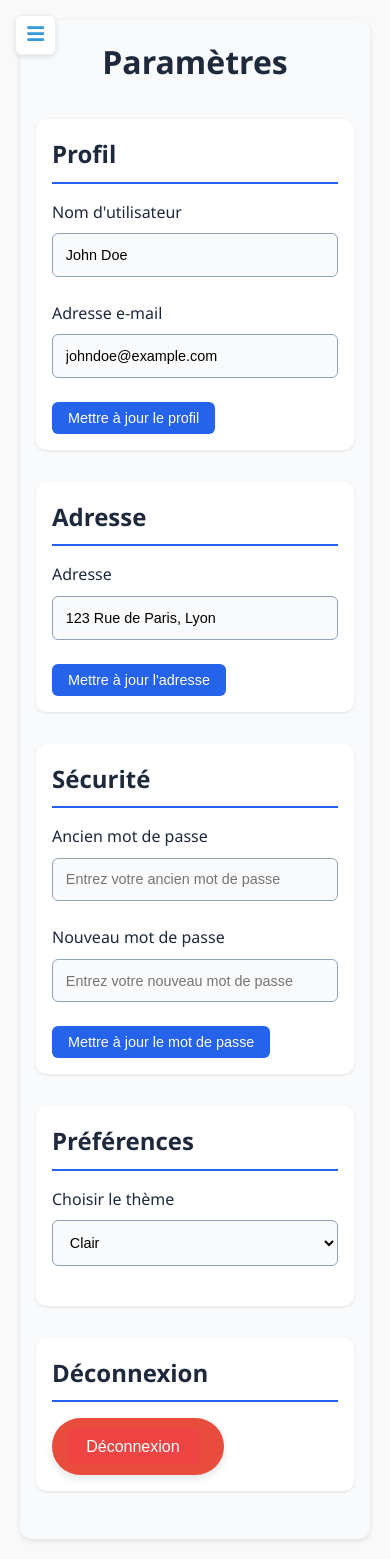
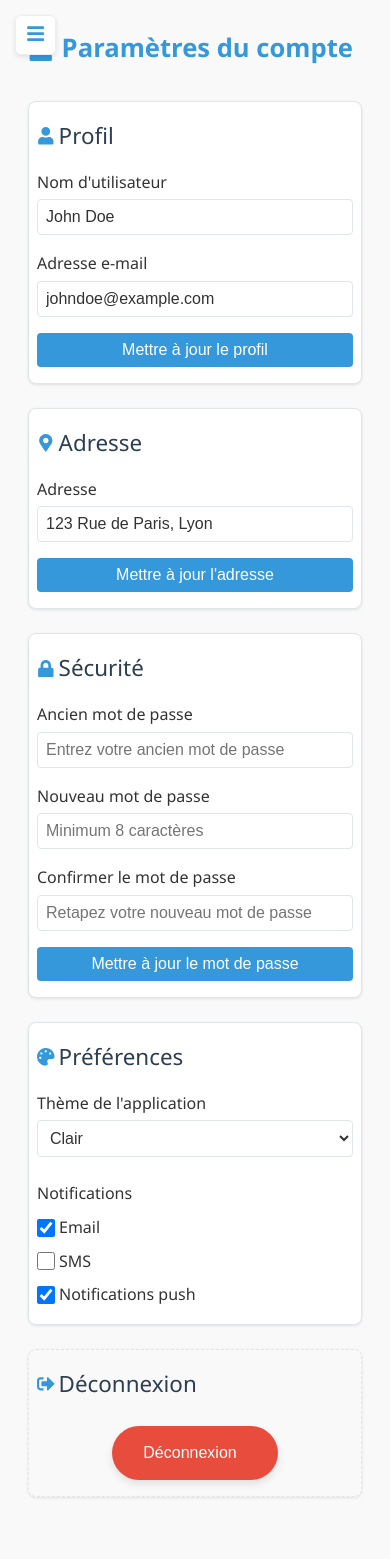
Before and after one commit to PaolaJeanne/dashboard, a React (Create React App) app: page /parametres in a window 390 px wide. Built offline with nearby package versions, Linux system fonts and the light colour scheme.

Commit message:
settings

```diff
--- a/src/pages/Parametres.js
+++ b/src/pages/Parametres.js
@@ -1,48 +1,128 @@
-import React, { useState } from 'react';
+import React, { useState, useEffect } from 'react';
 import '../styles/Parametres.css';
 import Logout from '../components/Logout';
+import { FaUser, FaMapMarkerAlt, FaLock, FaPalette, FaSignOutAlt } from 'react-icons/fa';
 
 const Parametres = () => {
-  const [username, setUsername] = useState('John Doe');
-  const [email, setEmail] = useState('johndoe@example.com');
+  // États initiaux avec localStorage pour persistance
+  const [username, setUsername] = useState(() => localStorage.getItem('username') || 'John Doe');
+  const [email, setEmail] = useState(() => localStorage.getItem('email') || 'johndoe@example.com');
   const [oldPassword, setOldPassword] = useState('');
   const [newPassword, setNewPassword] = useState('');
-  const [address, setAddress] = useState('123 Rue de Paris, Lyon');
-  const [theme, setTheme] = useState('light'); // État pour le thème
+  const [confirmPassword, setConfirmPassword] = useState('');
+  const [address, setAddress] = useState(() => localStorage.getItem('address') || '123 Rue de Paris, Lyon');
+  const [theme, setTheme] = useState(() => localStorage.getItem('theme') || 'light');
+  const [notifications, setNotifications] = useState(() => {
+    const saved = localStorage.getItem('notifications');
+    return saved ? JSON.parse(saved) : { email: true, sms: false, push: true };
+  });
+  const [errors, setErrors] = useState({});
+  const [successMessage, setSuccessMessage] = useState('');
+
+  // Persister les changements dans localStorage
+  useEffect(() => {
+    localStorage.setItem('username', username);
+    localStorage.setItem('email', email);
+    localStorage.setItem('address', address);
+    localStorage.setItem('theme', theme);
+    localStorage.setItem('notifications', JSON.stringify(notifications));
+
+    // Appliquer le thème au body
+    document.body.className = theme;
+  }, [username, email, address, theme, notifications]);
+
+  // Valider le formulaire
+  const validateForm = (type) => {
+    const newErrors = {};
+
+    if (type === 'password') {
+      if (!oldPassword) newErrors.oldPassword = 'Ancien mot de passe requis';
+      if (!newPassword) newErrors.newPassword = 'Nouveau mot de passe requis';
+      if (newPassword.length < 8) newErrors.newPassword = 'Minimum 8 caractères';
+      if (newPassword !== confirmPassword) newErrors.confirmPassword = 'Les mots de passe ne correspondent pas';
+    }
+
+    if (type === 'profile' && !username) newErrors.username = 'Nom requis';
+    if (type === 'profile' && !email.includes('@')) newErrors.email = 'Email invalide';
+
+    setErrors(newErrors);
+    return Object.keys(newErrors).length === 0;
+  };
 
   // Gestion de la mise à jour du profil
   const handleProfileUpdate = (e) => {
     e.preventDefault();
+    if (!validateForm('profile')) return;
+
     console.log('Profil mis à jour :', { username, email });
+    showSuccess('Profil mis à jour avec succès');
   };
 
   // Gestion de la mise à jour de l'adresse
   const handleAddressUpdate = (e) => {
     e.preventDefault();
+    if (!address) {
+      setErrors({...errors, address: 'Adresse requise'});
+      return;
+    }
+
     console.log('Adresse mise à jour :', address);
+    showSuccess('Adresse mise à jour avec succès');
   };
 
   // Gestion de la mise à jour du mot de passe
   const handlePasswordUpdate = (e) => {
     e.preventDefault();
+    if (!validateForm('password')) return;
+
     console.log('Mot de passe mis à jour');
+    setOldPassword('');
+    setNewPassword('');
+    setConfirmPassword('');
+    showSuccess('Mot de passe mis à jour avec succès');
   };
 
   // Gestion du changement de thème
   const handleThemeChange = (e) => {
-    setTheme(e.target.value);
-    console.log('Thème sélectionné :', e.target.value);
+    const newTheme = e.target.value;
+    setTheme(newTheme);
+    console.log('Thème sélectionné :', newTheme);
+    showSuccess(`Thème ${newTheme} appliqué`);
+  };
+
+  // Gestion des notifications
+  const handleNotificationChange = (type) => {
+    setNotifications({
+      ...notifications,
+      [type]: !notifications[type]
+    });
+  };
+
+  // Afficher un message de succès temporaire
+  const showSuccess = (message) => {
+    setSuccessMessage(message);
+    setTimeout(() => setSuccessMessage(''), 3000);
   };
 
   return (
-    <div className="settings-page">
-      <h1>Paramètres</h1>
+    <div className={`settings-page ${theme}`}>
+      <h1 className="settings-title">
+        <FaUser className="icon" /> Paramètres du compte
+      </h1>
+
+      {successMessage && (
+        <div className="success-message">
+          {successMessage}
+        </div>
+      )}
 
       {/* Section Profil */}
       <section className="settings-section">
-        <h2>Profil</h2>
+        <h2>
+          <FaUser className="section-icon" /> Profil
+        </h2>
         <form onSubmit={handleProfileUpdate}>
-          <div className="form-group">
+          <div className={`form-group ${errors.username ? 'error' : ''}`}>
             <label htmlFor="username">Nom d'utilisateur</label>
             <input
               type="text"
@@ -51,8 +131,9 @@ const Parametres = () => {
               onChange={(e) => setUsername(e.target.value)}
               placeholder="Entrez votre nom"
             />
+            {errors.username && <span className="error-message">{errors.username}</span>}
           </div>
-          <div className="form-group">
+          <div className={`form-group ${errors.email ? 'error' : ''}`}>
             <label htmlFor="email">Adresse e-mail</label>
             <input
               type="email"
@@ -61,34 +142,44 @@ const Parametres = () => {
               onChange={(e) => setEmail(e.target.value)}
               placeholder="Entrez votre e-mail"
             />
+            {errors.email && <span className="error-message">{errors.email}</span>}
           </div>
-          <button type="submit" className="primary-btn">Mettre à jour le profil</button>
+          <button type="submit" className="primary-btn">
+            Mettre à jour le profil
+          </button>
         </form>
       </section>
 
       {/* Section Adresse */}
       <section className="settings-section">
-        <h2>Adresse</h2>
+        <h2>
+          <FaMapMarkerAlt className="section-icon" /> Adresse
+        </h2>
         <form onSubmit={handleAddressUpdate}>
-          <div className="form-group">
+          <div className={`form-group ${errors.address ? 'error' : ''}`}>
             <label htmlFor="address">Adresse</label>
             <input
               type="text"
               id="address"
               value={address}
               onChange={(e) => setAddress(e.target.value)}
-              placeholder="Entrez votre adresse"
+              placeholder="Entrez votre adresse complète"
             />
+            {errors.address && <span className="error-message">{errors.address}</span>}
           </div>
-          <button type="submit" className="primary-btn">Mettre à jour l'adresse</button>
+          <button type="submit" className="primary-btn">
+            Mettre à jour l'adresse
+          </button>
         </form>
       </section>
 
       {/* Section Sécurité */}
       <section className="settings-section">
-        <h2>Sécurité</h2>
+        <h2>
+          <FaLock className="section-icon" /> Sécurité
+        </h2>
         <form onSubmit={handlePasswordUpdate}>
-          <div className="form-group">
+          <div className={`form-group ${errors.oldPassword ? 'error' : ''}`}>
             <label htmlFor="old-password">Ancien mot de passe</label>
             <input
               type="password"
@@ -97,36 +188,91 @@ const Parametres = () => {
               onChange={(e) => setOldPassword(e.target.value)}
               placeholder="Entrez votre ancien mot de passe"
             />
+            {errors.oldPassword && <span className="error-message">{errors.oldPassword}</span>}
           </div>
-          <div className="form-group">
+          <div className={`form-group ${errors.newPassword ? 'error' : ''}`}>
             <label htmlFor="new-password">Nouveau mot de passe</label>
             <input
               type="password"
               id="new-password"
               value={newPassword}
               onChange={(e) => setNewPassword(e.target.value)}
-              placeholder="Entrez votre nouveau mot de passe"
+              placeholder="Minimum 8 caractères"
             />
+            {errors.newPassword && <span className="error-message">{errors.newPassword}</span>}
           </div>
-          <button type="submit" className="primary-btn">Mettre à jour le mot de passe</button>
+          <div className={`form-group ${errors.confirmPassword ? 'error' : ''}`}>
+            <label htmlFor="confirm-password">Confirmer le mot de passe</label>
+            <input
+              type="password"
+              id="confirm-password"
+              value={confirmPassword}
+              onChange={(e) => setConfirmPassword(e.target.value)}
+              placeholder="Retapez votre nouveau mot de passe"
+            />
+            {errors.confirmPassword && <span className="error-message">{errors.confirmPassword}</span>}
+          </div>
+          <button type="submit" className="primary-btn">
+            Mettre à jour le mot de passe
+          </button>
         </form>
       </section>
 
       {/* Section Préférences */}
       <section className="settings-section">
-        <h2>Préférences</h2>
+        <h2>
+          <FaPalette className="section-icon" /> Préférences
+        </h2>
         <div className="form-group">
-          <label htmlFor="theme">Choisir le thème</label>
-          <select id="theme" value={theme} onChange={handleThemeChange}>
+          <label htmlFor="theme">Thème de l'application</label>
+          <select
+            id="theme"
+            value={theme}
+            onChange={handleThemeChange}
+            className="theme-selector"
+          >
             <option value="light">Clair</option>
             <option value="dark">Sombre</option>
+            <option value="system">Système</option>
           </select>
+        </div>
+
+        <div className="notifications-group">
+          <label>Notifications</label>
+          <div className="notification-options">
+            <label className="checkbox-label">
+              <input
+                type="checkbox"
+                checked={notifications.email}
+                onChange={() => handleNotificationChange('email')}
+              />
+              <span>Email</span>
+            </label>
+            <label className="checkbox-label">
+              <input
+                type="checkbox"
+                checked={notifications.sms}
+                onChange={() => handleNotificationChange('sms')}
+              />
+              <span>SMS</span>
+            </label>
+            <label className="checkbox-label">
+              <input
+                type="checkbox"
+                checked={notifications.push}
+                onChange={() => handleNotificationChange('push')}
+              />
+              <span>Notifications push</span>
+            </label>
+          </div>
         </div>
       </section>
 
       {/* Section Déconnexion */}
       <section className="settings-section logout-section">
-        <h2>Déconnexion</h2>
+        <h2>
+          <FaSignOutAlt className="section-icon" /> Déconnexion
+        </h2>
         <div className="logout-button">
           <Logout />
         </div>
--- a/src/styles/Parametres.css
+++ b/src/styles/Parametres.css
@@ -1,130 +1,307 @@
-/* Parametres.css - Version complète et compacte */
-/* Variables globales */
 :root {
-  --primary: #2563eb;
-  --primary-light: #3b82f6;
-  --secondary: #10b981;
-  --dark: #1e293b;
-  --light: #f8fafc;
-  --gray: #94a3b8;
-  --danger: #ef4444;
+  /* Couleurs */
+  --primary-color: #3498db;
+  --primary-light: #e1f0fa;
+  --primary-dark: #2c3e50;
+  --danger-color: #e74c3c;
+  --success-color: #2ecc71;
+  --warning-color: #f39c12;
+  --text-color: #333;
+  --text-light: #7f8c8d;
+  --border-color: #e0e0e0;
+  --bg-light: #f8f9fa;
+  --white: #fff;
+  --dark-bg: #1a1a1a;
+  --dark-text: #f0f0f0;
+  --dark-border: #333;
+
+  /* Espacements */
+  --space-xs: 0.5rem;
+  --space-sm: 1rem;
+  --space-md: 1.5rem;
+  --space-lg: 2rem;
+  --space-xl: 3rem;
+
+  /* Rayons */
+  --radius-sm: 4px;
+  --radius-md: 8px;
+  --radius-lg: 12px;
+
+  /* Ombres */
+  --shadow-sm: 0 2px 8px rgba(0, 0, 0, 0.1);
+  --shadow-md: 0 4px 12px rgba(0, 0, 0, 0.15);
 }
 
-/* Page Paramètres */
+/* Base */
 .settings-page {
   max-width: 800px;
   margin: 0 auto;
-  padding: 2rem;
-  background: var(--light);
-  border-radius: 12px;
-  box-shadow: 0 2px 5px rgba(0, 0, 0, 0.1);
+  padding: var(--space-xl);
+  font-family: 'Segoe UI', system-ui, -apple-system, sans-serif;
+  color: var(--text-color);
+  line-height: 1.6;
+  transition: all 0.3s ease;
 }
 
-.settings-page h1 {
+/* Thème sombre */
+.settings-page.dark {
+  background-color: var(--dark-bg);
+  color: var(--dark-text);
+}
+
+.settings-page.dark .settings-section {
+  background-color: #222;
+  border-color: var(--dark-border);
+}
+
+/* Titres */
+.settings-title {
   font-size: 2rem;
-  color: var(--dark);
-  margin-bottom: 2rem;
-  text-align: center;
+  margin-bottom: var(--space-xl);
+  color: var(--primary-color);
+  display: flex;
+  align-items: center;
+  font-weight: 600;
+}
+
+.settings-title .icon {
+  margin-right: var(--space-sm);
 }
 
 /* Sections */
 .settings-section {
-  margin-bottom: 2rem;
-  padding: 1.5rem;
-  background: white;
-  border-radius: 10px;
-  box-shadow: 0 1px 3px rgba(0, 0, 0, 0.1);
+  background-color: var(--white);
+  border-radius: var(--radius-md);
+  padding: var(--space-lg);
+  margin-bottom: var(--space-lg);
+  box-shadow: var(--shadow-sm);
+  border: 1px solid var(--border-color);
+  transition: transform 0.3s ease, box-shadow 0.3s ease;
+}
+
+.settings-section:hover {
+  transform: translateY(-3px);
+  box-shadow: var(--shadow-md);
 }
 
 .settings-section h2 {
-  font-size: 1.5rem;
-  color: var(--dark);
-  margin-bottom: 1rem;
-  border-bottom: 2px solid var(--primary);
-  padding-bottom: 0.5rem;
+  font-size: 1.4rem;
+  margin-bottom: var(--space-md);
+  color: var(--primary-dark);
+  display: flex;
+  align-items: center;
+  font-weight: 500;
+}
+
+.section-icon {
+  margin-right: var(--space-xs);
+  color: var(--primary-color);
+  font-size: 1.1rem;
 }
 
 /* Formulaires */
 .form-group {
-  margin-bottom: 1.5rem;
+  margin-bottom: var(--space-md);
+  display: flex;
+  flex-direction: column;
 }
 
 .form-group label {
-  display: block;
-  font-size: 1rem;
-  color: var(--dark);
-  margin-bottom: 0.5rem;
+  margin-bottom: var(--space-xs);
+  font-weight: 500;
+  color: var(--text-color);
 }
 
-.form-group input,
-.form-group select {
-  width: 100%;
-  padding: 0.8rem;
-  font-size: 1rem;
-  border: 1px solid var(--gray);
-  border-radius: 6px;
-  background: var(--light);
-  transition: border-color 0.3s;
+.settings-page.dark .form-group label {
+  color: var(--dark-text);
 }
 
-.form-group input:focus,
-.form-group select:focus {
-  border-color: var(--primary);
-  outline: none;
+input[type="text"],
+input[type="email"],
+input[type="password"],
+select,
+textarea {
+  padding: var(--space-sm);
+  border: 1px solid var(--border-color);
+  border-radius: var(--radius-sm);
+  font-size: 1rem;
+  transition: border-color 0.3s ease;
+  background-color: var(--white);
+  color: var(--text-color);
 }
 
+.settings-page.dark input[type="text"],
+.settings-page.dark input[type="email"],
+.settings-page.dark input[type="password"],
+.settings-page.dark select,
+.settings-page.dark textarea {
+  background-color: #333;
+  border-color: #444;
+  color: var(--dark-text);
+}
+
+input:focus,
+select:focus {
+  outline: none;
+  border-color: var(--primary-color);
+  box-shadow: 0 0 0 2px rgba(52, 152, 219, 0.2);
+}
+
+/* Boutons */
 .primary-btn {
-  padding: 0.6rem 1.2rem;
+  background-color: var(--primary-color);
+  color: white;
+  border: none;
+  padding: var(--space-sm) var(--space-md);
+  border-radius: var(--radius-sm);
   font-size: 1rem;
-  color: white;
-  background: var(--primary);
-  border: none;
-  border-radius: 6px;
+  font-weight: 500;
   cursor: pointer;
-  transition: background 0.3s;
+  transition: all 0.3s ease;
+  display: inline-block;
 }
 
 .primary-btn:hover {
-  background: var(--primary-light);
+  background-color: var(--primary-dark);
+  transform: translateY(-2px);
+  box-shadow: var(--shadow-sm);
 }
 
-/* Bouton de déconnexion */
-.logout-section .logout-button {
+/* Messages */
+.success-message {
+  background-color: var(--success-color);
+  color: white;
+  padding: var(--space-sm);
+  border-radius: var(--radius-sm);
+  margin-bottom: var(--space-md);
   text-align: center;
+  animation: fadeInOut 3s forwards;
 }
 
-.logout-section .logout-button button {
-  padding: 0.6rem 1.2rem;
-  font-size: 1rem;
-  color: white;
-  background: var(--danger);
-  border: none;
-  border-radius: 6px;
-  cursor: pointer;
-  transition: background 0.3s;
+.error-message {
+  color: var(--danger-color);
+  font-size: 0.85rem;
+  margin-top: var(--space-xs);
 }
 
-.logout-section .logout-button button:hover {
-  background: #dc2626;
+.error {
+  border-color: var(--danger-color) !important;
+}
+
+@keyframes fadeInOut {
+  0% { opacity: 0; }
+  10% { opacity: 1; }
+  90% { opacity: 1; }
+  100% { opacity: 0; }
+}
+
+/* Notifications */
+.notifications-group {
+  margin-top: var(--space-lg);
+}
+
+.notification-options {
+  display: flex;
+  flex-direction: column;
+  gap: var(--space-sm);
+  margin-top: var(--space-sm);
+}
+
+.checkbox-label {
+  display: flex;
+  align-items: center;
+  gap: var(--space-xs);
+  cursor: pointer;
+  user-select: none;
+}
+
+.checkbox-label input {
+  width: 18px;
+  height: 18px;
+}
+
+/* Section Déconnexion - Version modifiée */
+.logout-section {
+  text-align: center;
+  border: 1px dashed var(--border-color);
+  background-color: transparent; /* Suppression du fond */
+  padding: var(--space-md);
+}
+
+.logout-button {
+  margin-top: var(--space-sm);
+}
+
+/* Style spécifique du bouton de déconnexion */
+.logout-button button {
+  background-color: #e74c3c; /* Rouge vif */
+  color: white;
+  border: none;
+  padding: var(--space-sm) var(--space-md);
+  border-radius: 20px; /* Bordures très arrondies */
+  font-size: 1rem;
+  font-weight: 500;
+  cursor: pointer;
+  transition: all 0.3s ease;
+  display: inline-flex;
+  align-items: center;
+  justify-content: center;
+  gap: var(--space-xs);
+}
+
+.logout-button button:hover {
+  background-color: #c0392b; /* Rouge plus foncé au survol */
+  transform: translateY(-2px);
+  box-shadow: 0 4px 8px rgba(231, 76, 60, 0.3);
+}
+
+.logout-button .icon {
+  font-size: 1.1rem;
 }
 
 /* Responsive */
 @media (max-width: 768px) {
   .settings-page {
-    padding: 1rem;
+    padding: var(--space-md);
   }
 
   .settings-section {
-    padding: 1rem;
+    padding: var(--space-md);
   }
 
-  .form-group input,
-  .form-group select {
-    font-size: 0.9rem;
+  .settings-title {
+    font-size: 1.6rem;
+  }
+}
+
+@media (max-width: 480px) {
+  .settings-page {
+    padding: var(--space-sm);
+  }
+
+  .settings-section {
+    padding: var(--space-md) var(--space-sm);
   }
 
   .primary-btn {
-    font-size: 0.9rem;
-    padding: 0.5rem 1rem;
+    width: 100%;
+    padding: var(--space-sm);
   }
 }
+
+/* Animations */
+@keyframes fadeIn {
+  from { opacity: 0; transform: translateY(10px); }
+  to { opacity: 1; transform: translateY(0); }
+}
+
+.settings-section {
+  animation: fadeIn 0.4s ease forwards;
+  opacity: 0;
+}
+
+.settings-section:nth-child(1) { animation-delay: 0.1s; }
+.settings-section:nth-child(2) { animation-delay: 0.2s; }
+.settings-section:nth-child(3) { animation-delay: 0.3s; }
+.settings-section:nth-child(4) { animation-delay: 0.4s; }
+.settings-section:nth-child(5) { animation-delay: 0.5s; }
```
